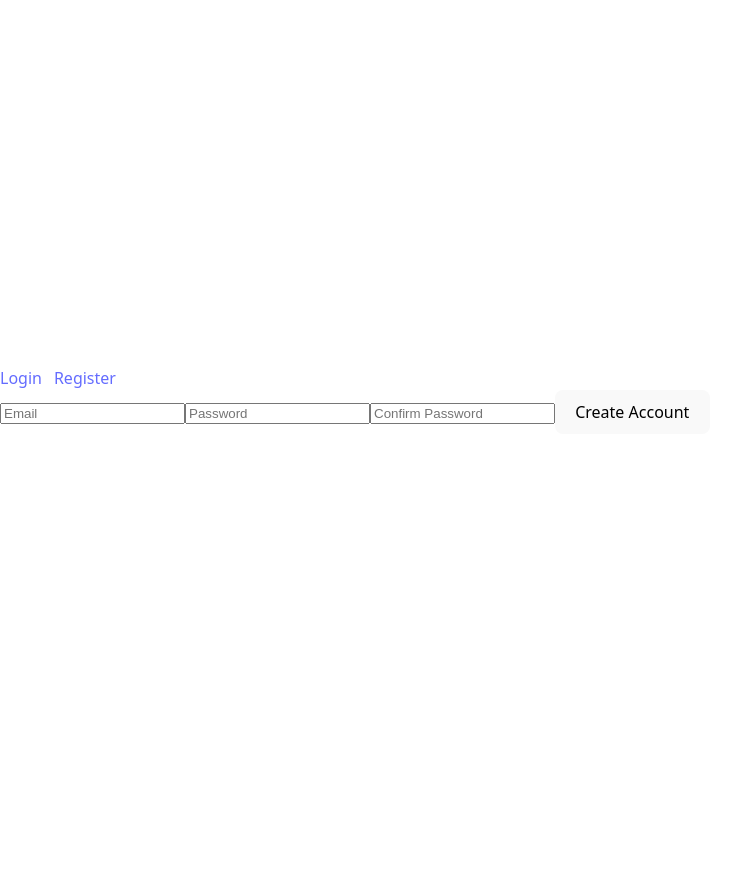
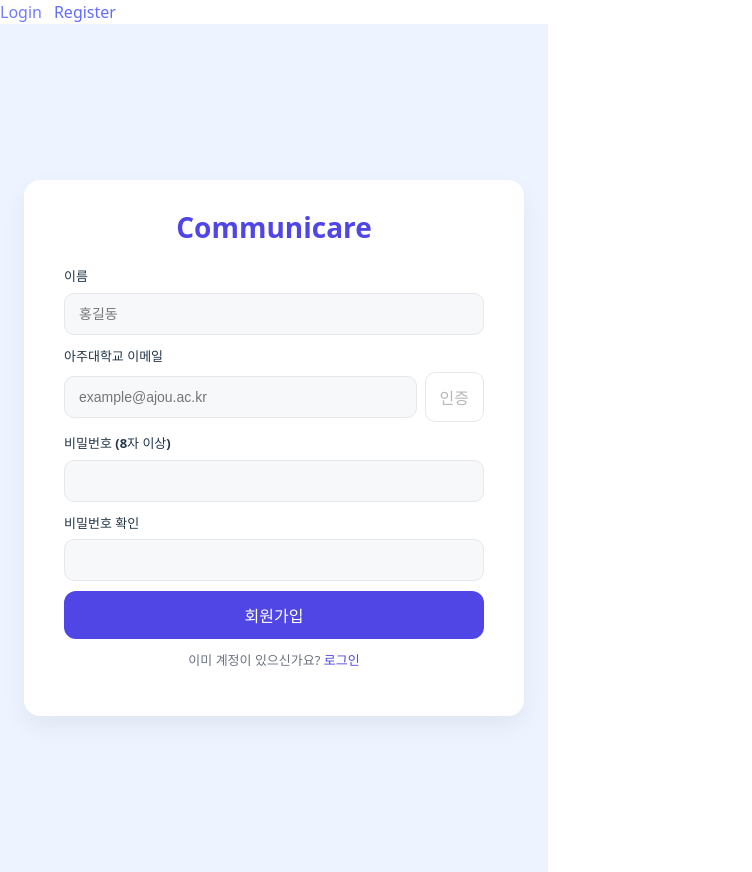
Before and after one commit to Communicare0/frontend, a React app: page /register in a window 1280 px wide. Shown: the whole page, without its empty margins (0-752 px from the left). Before the commit the page ends 800 px from the top, so only its background shows below. Built offline with nearby package versions, Linux system fonts and the light colour scheme; no server answers; the HTML template or start-up script is replaced by a standard one.

Commit message:
feat/register: 회원가입 UI 구현, 메일 인증 관련 UI는 미구현

```diff
--- a/src/components/auth/RegisterForm.jsx
+++ b/src/components/auth/RegisterForm.jsx
@@ -1,15 +1,135 @@
+import { useState } from "react";
+import { useNavigate } from "react-router-dom";
 import Input from "@/components/ui/Input";
 import Button from "@/components/ui/Button";
 import FormError from "@/components/ui/FormError";
+import { register } from "@/services/authApi";
+import s from "./RegisterForm.module.css";
 
 export default function RegisterForm() {
+  const navigate = useNavigate();
+  const [values, setValues] = useState({
+    name: "",
+    email: "",
+    password: "",
+    passwordConfirm: "",
+  });
+  const [errors, setErrors] = useState({});
+  const [globalError, setGlobalError] = useState("");
+  const [loading, setLoading] = useState(false);
+
+  // 인풋 변경 핸들러
+  const handleChange = (key) => (e) => {
+    setValues((prev) => ({ ...prev, [key]: e.target.value }));
+    setErrors((prev) => ({ ...prev, [key]: "" }));
+    setGlobalError("");
+  };
+
+  // 간단한 클라이언트 검증
+  const validate = () => {
+    const newErrors = {};
+    if (!values.name.trim()) newErrors.name = "이름을 입력하세요.";
+    if (!values.email.match(/^[\w.+-]+@ajou\.ac\.kr$/))
+      newErrors.email = "아주대학교 이메일만 사용 가능합니다.";
+    if (values.password.length < 8)
+      newErrors.password = "비밀번호는 8자 이상이어야 합니다.";
+    if (values.password !== values.passwordConfirm)
+      newErrors.passwordConfirm = "비밀번호가 일치하지 않습니다.";
+    return newErrors;
+  };
+
+  // 폼 제출 핸들러
+  const handleSubmit = async (e) => {
+    e.preventDefault();
+    const validationErrors = validate();
+    if (Object.keys(validationErrors).length > 0) {
+      setErrors(validationErrors);
+      return;
+    }
+
+    setLoading(true);
+    try {
+      const res = await register({
+        name: values.name,
+        email: values.email,
+        password: values.password,
+      });
+
+      // fetch에서 status 확인
+      if (!res.ok) {
+        const data = await res.json();
+        setGlobalError(data.message || "회원가입 실패");
+      } else {
+        navigate("/login");
+      }
+    } catch (err) {
+      console.error(err);
+      setGlobalError("서버와의 연결에 실패했습니다.");
+    } finally {
+      setLoading(false);
+    }
+  };
+
   return (
-    <form>
-      <Input name="email" placeholder="Email" />
-      <Input name="password" type="password" placeholder="Password" />
-      <Input name="passwordConfirm" type="password" placeholder="Confirm Password" />
-      <FormError message="" />
-      <Button type="submit">Create Account</Button>
+    <form className={s.form} onSubmit={handleSubmit}>
+      <h1 className={s.title}>Communicare</h1>
+
+      <label className={s.label}>이름</label>
+      <Input
+        name="name"
+        placeholder="홍길동"
+        value={values.name}
+        onChange={handleChange("name")}
+        className={s.input}
+      />
+      <FormError message={errors.name} />
+
+      <label className={s.label}>아주대학교 이메일</label>
+      <div className={s.row}>
+        <Input
+          name="email"
+          type="email"
+          placeholder="example@ajou.ac.kr"
+          value={values.email}
+          onChange={handleChange("email")}
+          className={s.input}
+        />
+        <Button type="button" className={s.verifyBtn} disabled>
+          인증
+        </Button>
+      </div>
+      <FormError message={errors.email} />
+
+      <label className={s.label}>비밀번호 (8자 이상)</label>
+      <Input
+        name="password"
+        type="password"
+        value={values.password}
+        onChange={handleChange("password")}
+        className={s.input}
+      />
+      <FormError message={errors.password} />
+
+      <label className={s.label}>비밀번호 확인</label>
+      <Input
+        name="passwordConfirm"
+        type="password"
+        value={values.passwordConfirm}
+        onChange={handleChange("passwordConfirm")}
+        className={s.input}
+      />
+      <FormError message={errors.passwordConfirm} />
+
+      <FormError message={globalError} />
+
+      <Button type="submit" className={s.submitBtn} disabled={loading}>
+        {loading ? "처리 중..." : "회원가입"}
+      </Button>
+
+      <p className={s.footerText}>
+        이미 계정이 있으신가요?{" "}
+        <a href="/login" className={s.link}>로그인</a>
+      </p>
     </form>
   );
 }
--- /dev/null
+++ b/src/components/auth/RegisterForm.module.css
@@ -0,0 +1,109 @@
+:root {
+    --indigo-600: #4f46e5;
+    --indigo-700: #4338ca;
+    --bg-screen: #eef4ff;
+    --card-bg: #ffffff;
+    --text-muted: #6b7280;
+    --border: #e5e7eb;
+    --input-bg: #f7f8fa;
+    --error: #dc2626;
+}
+
+.form {
+    width: 420px;
+    margin: 0 auto;
+    background: var(--card-bg);
+    border-radius: 16px;
+    box-shadow: 0 10px 24px rgba(0,0,0,0.06);
+    padding: 32px 40px;
+}
+
+.title {
+    font-size: 28px;
+    font-weight: 800;
+    color: var(--indigo-600);
+    text-align: center;
+    margin: 0 0 24px;
+}
+
+.label {
+  display: block;
+  font-size: 13px;
+  font-weight: 600;
+  margin: 12px 0 6px;
+}
+
+.row {
+  display: flex;
+  gap: 8px;          /* 자식 간 여백 */
+  align-items: center;
+}
+
+.flex1 { flex: 1; }
+
+.input {
+  width: 100%;
+  background: var(--input-bg);
+  border: 1px solid var(--border);
+  border-radius: 10px;
+  padding: 12px 14px;
+  font-size: 14px;
+  outline: none;
+  transition: border-color .15s ease, box-shadow .15s ease, background .15s ease;
+  box-sizing: border-box;
+}
+
+.input:focus {
+  background: #fff;
+  border-color: #c7d2fe;            /* 연보라 테두리 */
+  box-shadow: 0 0 0 3px rgba(79,70,229,0.15);
+}
+
+.verifyBtn {
+  /* 아웃라인 버튼 */
+  background: #fff;
+  border: 1px solid var(--border);
+  border-radius: 10px;
+  padding: 12px 14px;
+  font-weight: 600;
+  white-space: nowrap;
+  transition: background .15s ease;
+  height: var(--control-h);
+}
+.verifyBtn:hover { background: #f5f5f5; }
+
+.submitBtn {
+  margin-top: 10px;
+  width: 100%;
+  background: var(--indigo-600);
+  color: #fff;
+  border: none;
+  border-radius: 12px;
+  padding: 12px 14px;
+  font-weight: 700;
+  transition: background .15s ease, transform .02s ease;
+}
+.submitBtn:hover { background: var(--indigo-700); }
+.submitBtn:active { transform: translateY(1px); }
+.submitBtn:disabled { opacity: .55; cursor: not-allowed; }
+
+.error {
+  color: var(--error);
+  font-size: 13px;
+  margin: 6px 0 2px;
+  min-height: 18px; /* 자리 유지용 */
+}
+
+.footerText {
+  margin-top: 12px;
+  text-align: center;
+  color: var(--text-muted);
+  font-size: 13px;
+}
+
+.link {
+  color: var(--indigo-600);
+  font-weight: 600;
+  text-decoration: none;
+}
+.link:hover { text-decoration: underline; }
--- a/src/pages/auth/RegisterPage.jsx
+++ b/src/pages/auth/RegisterPage.jsx
@@ -1,3 +1,10 @@
 import RegisterForm from "@/components/auth/RegisterForm";
+import s from "./RegisterPage.module.css";
 
-export default function RegisterPage() { return <RegisterForm /> };
+export default function RegisterPage() {
+    return (
+        <div className={s.screen}>
+            <RegisterForm />
+        </div>
+    );
+}
--- /dev/null
+++ b/src/pages/auth/RegisterPage.module.css
@@ -0,0 +1,8 @@
+.screen {
+    min-height: 100vh;
+    display: flex;
+    align-items: center;
+    justify-content: center;
+    background: var(--bg-screen);
+    padding: 24px;
+}
```
